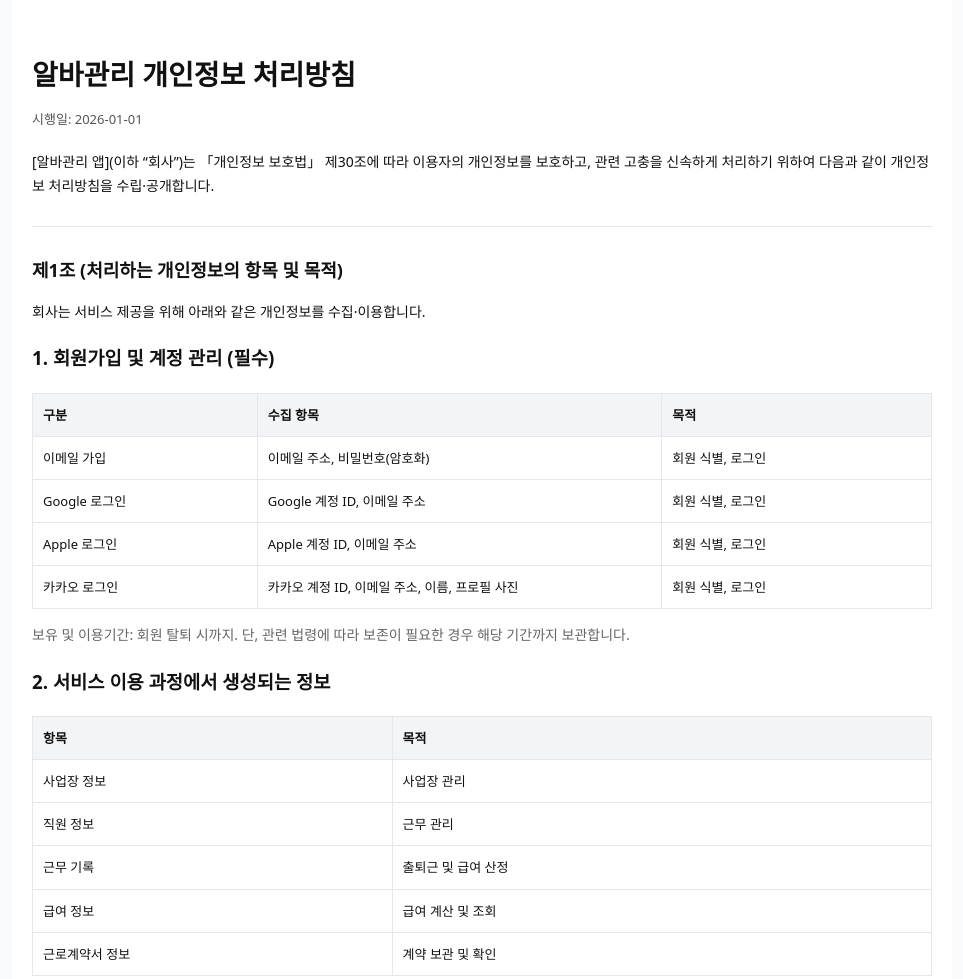
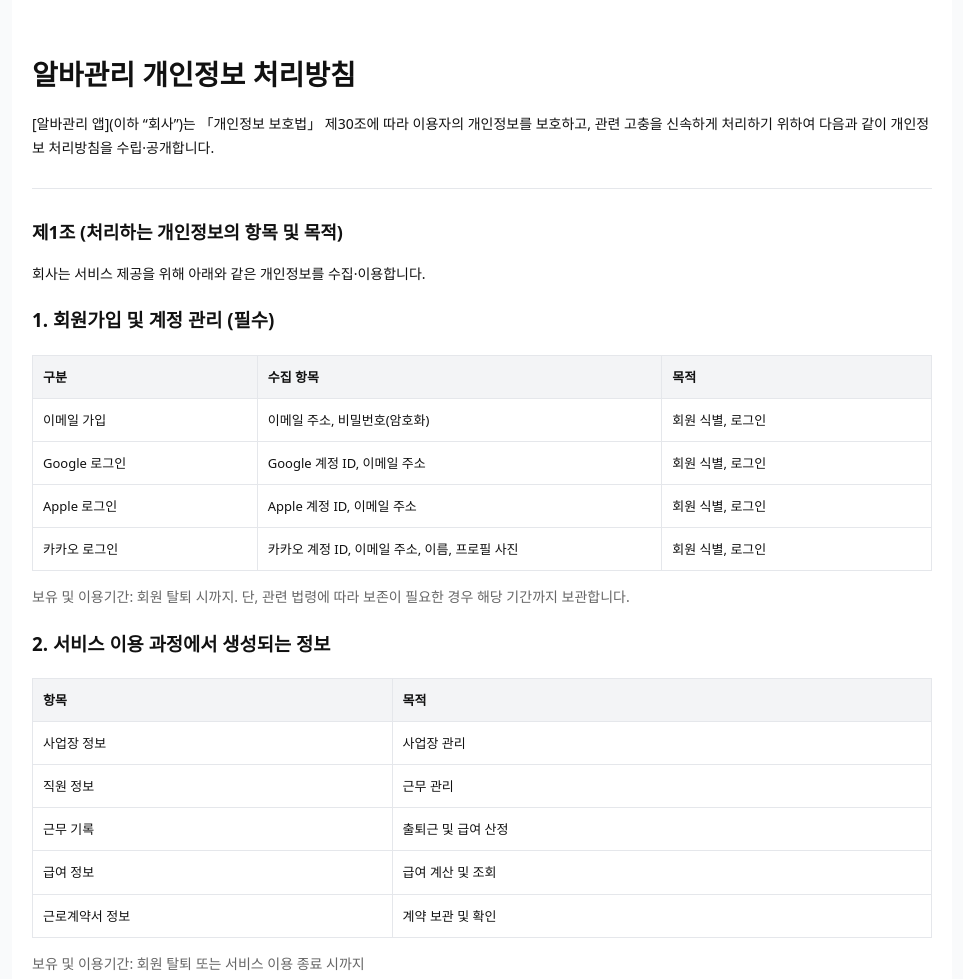
Before and after one commit to jr1122aa/albamanager, a plain HTML site: page privacy.html in a window 1280 px wide. Shown: the top 979 px of the page, without its empty margins (158-1121 px from the left). Drawn offline with Linux system fonts and the light colour scheme.

Commit message:
Update privacy.html

```diff
--- a/privacy.html
+++ b/privacy.html
@@ -35,7 +35,6 @@
 <body>
   <main class="wrap">
     <h1>알바관리 개인정보 처리방침</h1>
-    <div class="date">시행일: 2026-01-01</div>
 
     <p>
       [알바관리 앱](이하 “회사”)는 「개인정보 보호법」 제30조에 따라
```
